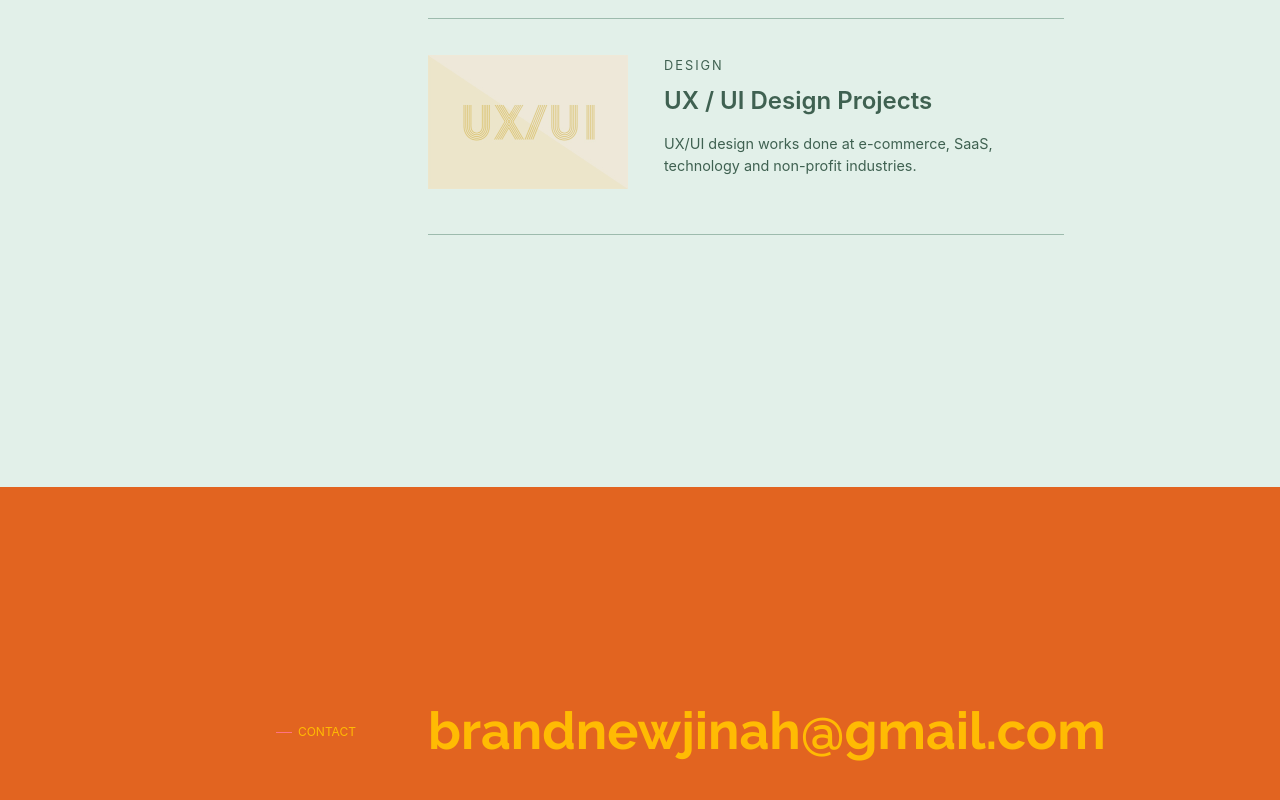
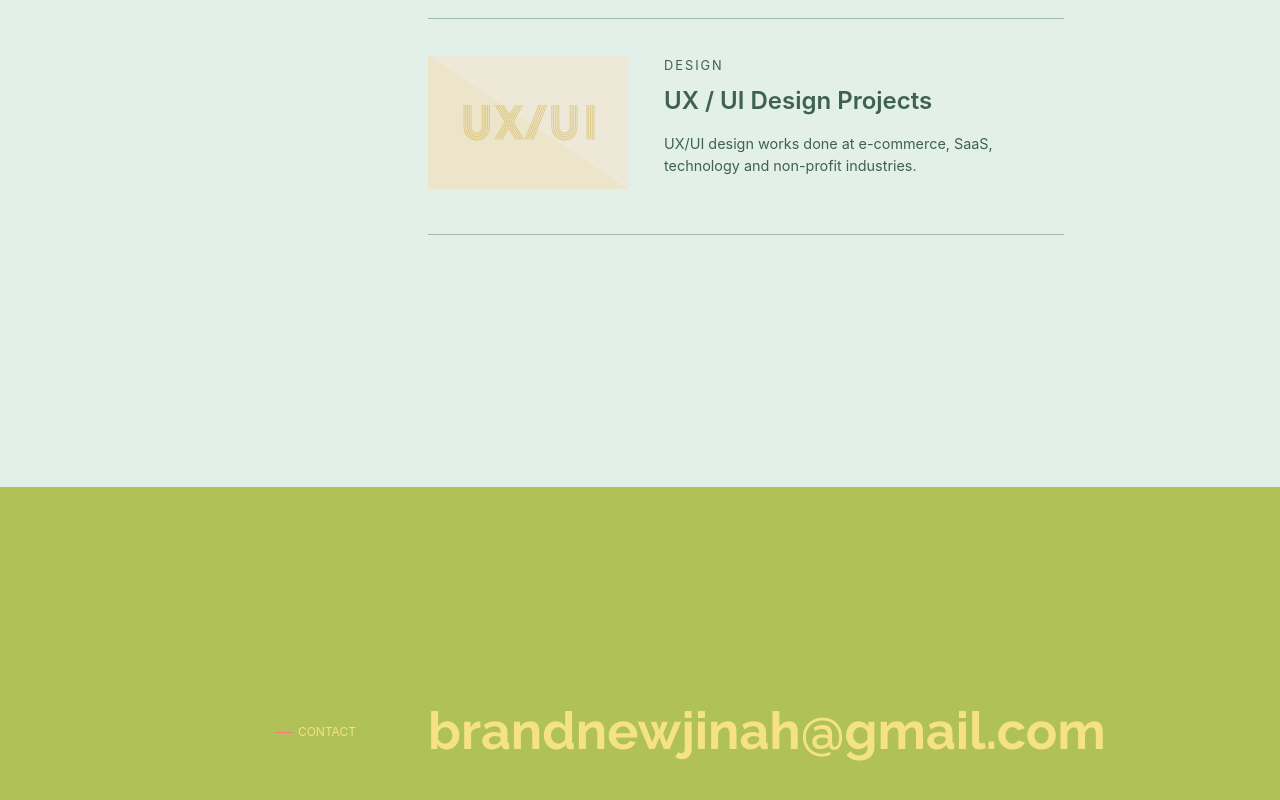
Before and after one commit to brandnewjinah/portfolio, a React (Create React App) app: page / in a window 1280 px wide. Shown: the part 2756-3556 px from the top of the page. Built offline with nearby package versions, Linux system fonts and the light colour scheme.

Commit message:
footer color change

```diff
--- a/src/pages/Home.tsx
+++ b/src/pages/Home.tsx
@@ -50,7 +50,7 @@ const Home: FC<Props> = () => {
           </div>
         </Section>
       </div>
-      <div style={{ backgroundColor: "#e26420", color: "#ffbb03" }}>
+      <div style={{ backgroundColor: "#afc157", color: "#f5e284" }}>
         <Section>
           <div className="col1">
             <div className="sub">
```
